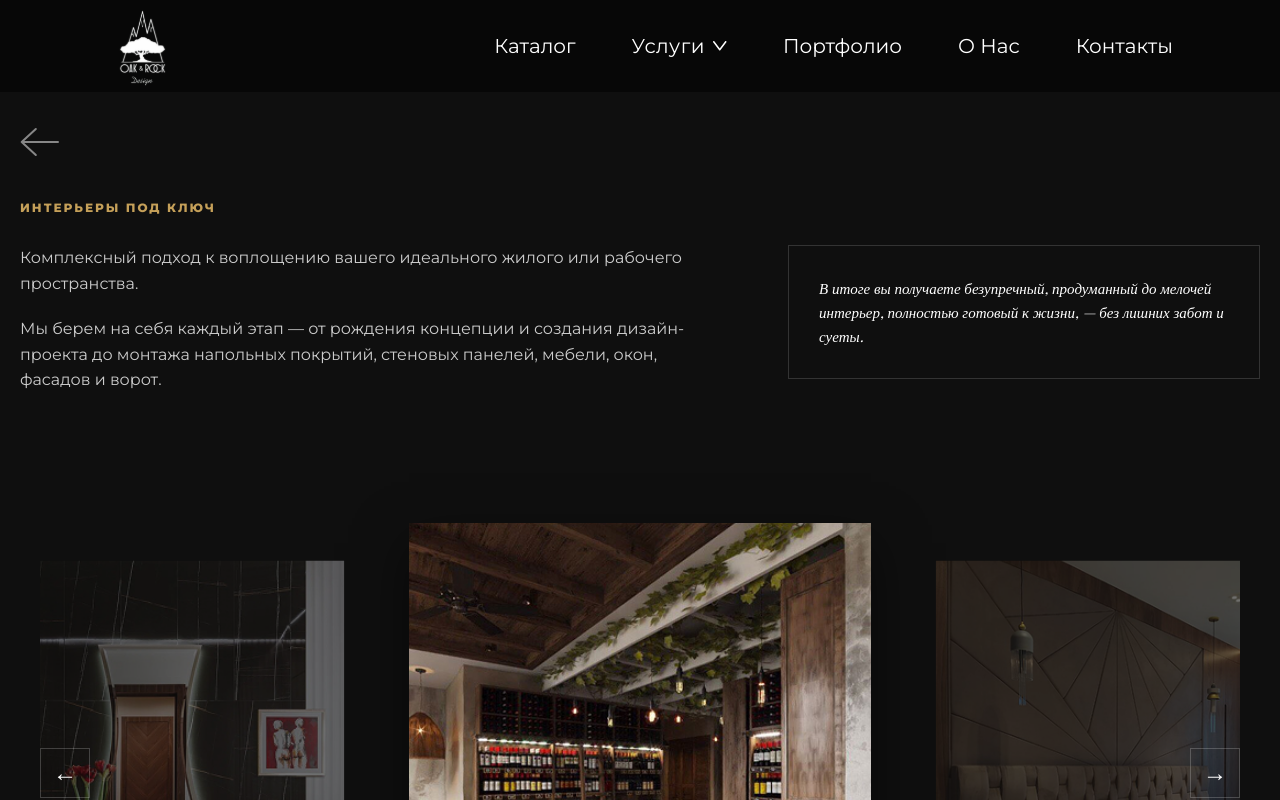
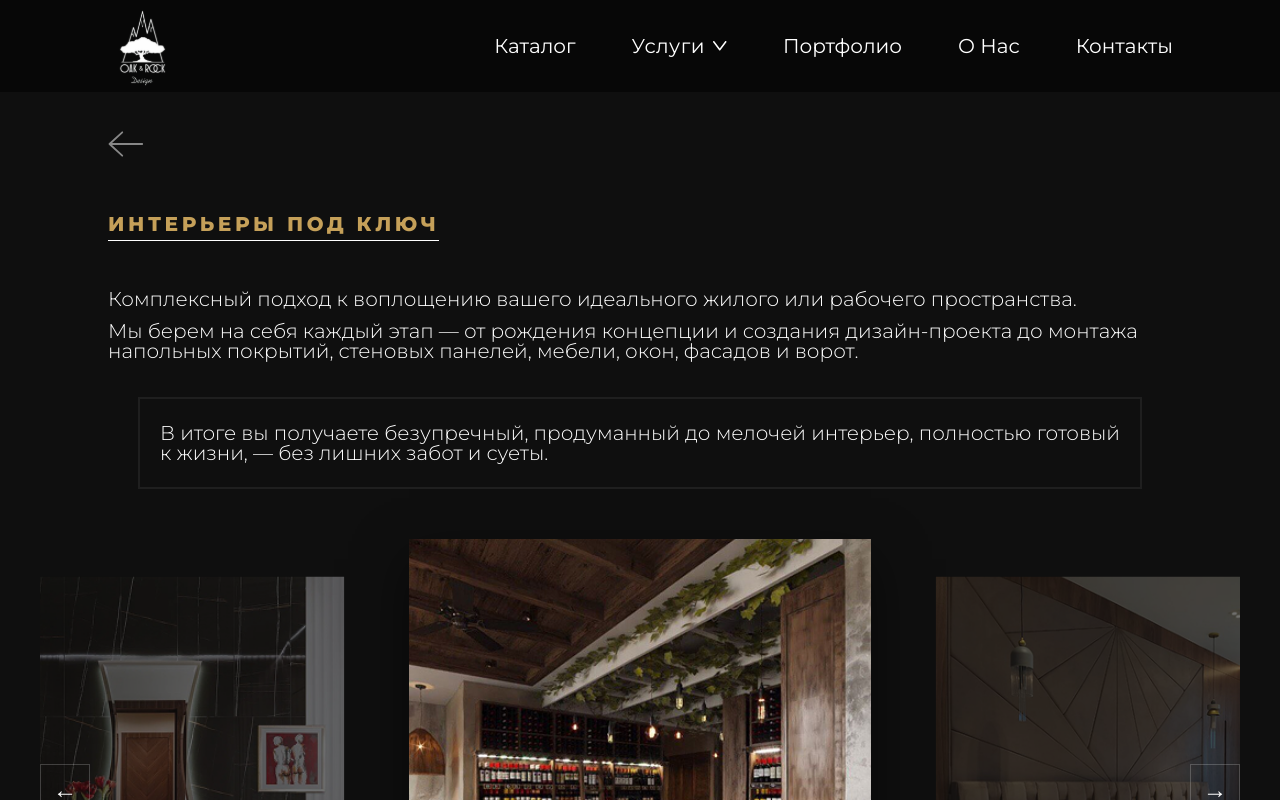
Before and after one commit to Romanpr0g/OakAndRockDesign, a React (Vite) app: page /services/interiors in a window 1280 px wide. Shown: the top 800 px of the page. Built offline with nearby package versions, Linux system fonts and the light colour scheme.

Commit message:
finished intro

```diff
--- a/src/components/Interiors/Intro/Intro.jsx
+++ b/src/components/Interiors/Intro/Intro.jsx
@@ -1,26 +1,38 @@
 import React from "react";
-import { Link } from 'react-router-dom';
-import Arrow from "../../../assets/svg/arrow.svg?react"
-import s from './Intro.module.css';
+import { Link } from "react-router-dom";
+import Arrow from "../../../assets/svg/arrow.svg?react";
+import s from "./Intro.module.css";
 
 const Intro = () => {
   return (
     <section className={s.introSection}>
-        <div className="container">
+      <div className={s.introSection__wrapper}>
+        <div className={s.introBlock}>
           <Link to="/" className={s.backLink}>
             <Arrow />
           </Link>
-
           <span className={s.sectionLabel}>ИНТЕРЬЕРЫ ПОД КЛЮЧ</span>
+        </div>
 
         <div className={s.introGrid}>
           <div className={s.introLeft}>
-              <p>Комплексный подход к воплощению вашего идеального жилого или рабочего пространства.</p>
-              <p>Мы берем на себя каждый этап — от рождения концепции и создания дизайн-проекта до монтажа напольных покрытий, стеновых панелей, мебели, окон, фасадов и ворот.</p>
+            <p>
+              Комплексный подход к воплощению вашего идеального жилого или
+              рабочего пространства.
+            </p>
+            <p>
+              Мы берем на себя каждый этап — от рождения концепции и создания
+              дизайн-проекта до монтажа напольных покрытий, стеновых панелей,
+              мебели, окон, фасадов и ворот.
+            </p>
           </div>
 
           <div className={s.quoteBox}>
-              <p>В итоге вы получаете безупречный, продуманный до мелочей интерьер, полностью готовый к жизни, — без лишних забот и суеты.</p>
+            <p>
+              В итоге вы получаете безупречный, продуманный до мелочей интерьер,
+              полностью готовый
+              <br /> к жизни, — без лишних забот и суеты.
+            </p>
           </div>
         </div>
       </div>
--- a/src/components/Interiors/Intro/Intro.module.css
+++ b/src/components/Interiors/Intro/Intro.module.css
@@ -1,51 +1,68 @@
 .introSection {
-  margin-bottom: 60px;
+  margin-bottom: 36px;
+  max-width: 1440px;
+  margin: 0 auto;
+}
+
+.introSection__wrapper {
+  padding: 0 108px;
+}
+
+.introBlock {
+  display: flex;
+  flex-direction: column;
+  align-items: flex-start;
 }
 
 .backLink {
   display: inline-block;
-  margin-bottom: 40px;
+  margin-bottom: 52px;
   cursor: pointer;
   transition: transform 0.3s;
   transform: rotate(180deg);
 }
 
 .sectionLabel {
-  display: block;
+  display: inline-block;
   color: var(--accent-gold);
-  font-size: 12px;
-  letter-spacing: 2px;
-  font-weight: bold;
+  font-size: 20px;
+  letter-spacing: 3.6px;
+  line-height: 16px;
+  font-weight: 800;
   text-transform: uppercase;
-  margin-bottom: 30px;
+  padding-bottom: 8px;
+  border-bottom: 1px solid #ffffff;
 }
 
 .introGrid {
-  display: grid;
-  grid-template-columns: 1.5fr 1fr;
-  gap: 60px;
-  align-items: start;
+  display: flex;
+  flex-direction: column;
+  gap: 36px;
+  margin-top: 48px;
+}
+
+.introLeft {
+  display: flex;
+  flex-direction: column;
+  gap: 12px;
 }
 
 .introLeft p {
-  font-size: 16px;
-  line-height: 1.6;
-  color: #ccc;
-  margin-bottom: 20px;
+  font-size: 20px;
+  font-weight: 300;
+  line-height: 100%;
+  letter-spacing: 3%;
+  color: #ffffff;
 }
 
 .quoteBox {
-  border: 1px solid rgba(255, 255, 255, 0.15);
-  padding: 30px;
-  font-size: 15px;
-  line-height: 1.6;
+  padding: 24px 20px;
+  font-size: 20px;
+  font-weight: 300;
+  line-height: 100%;
+  letter-spacing: 3%;
   color: #fff;
-  font-style: italic;
-  font-family: var(--font-serif);
+  font-family: var(--font-sans);
+  margin: 0 auto;
+  border: 2px solid #1f1f1f;
 }
-
-@media (max-width: 1024px) {
-  .introGrid {
-    grid-template-columns: 1fr;
-  }
-}
```
Also changed, not shown: src/assets/svg/arrow.svg. Lines whose indentation alone changed are shown as unchanged.
